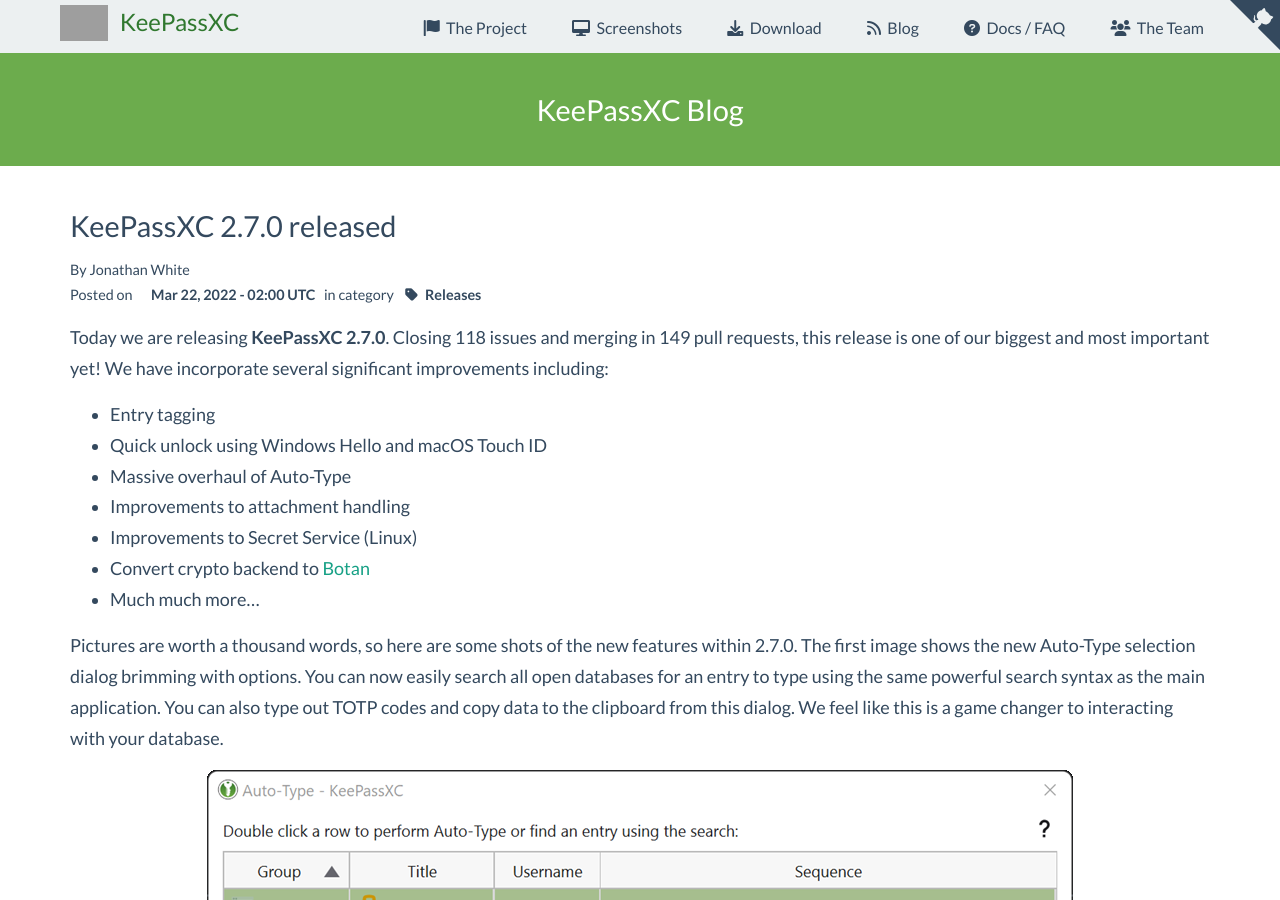
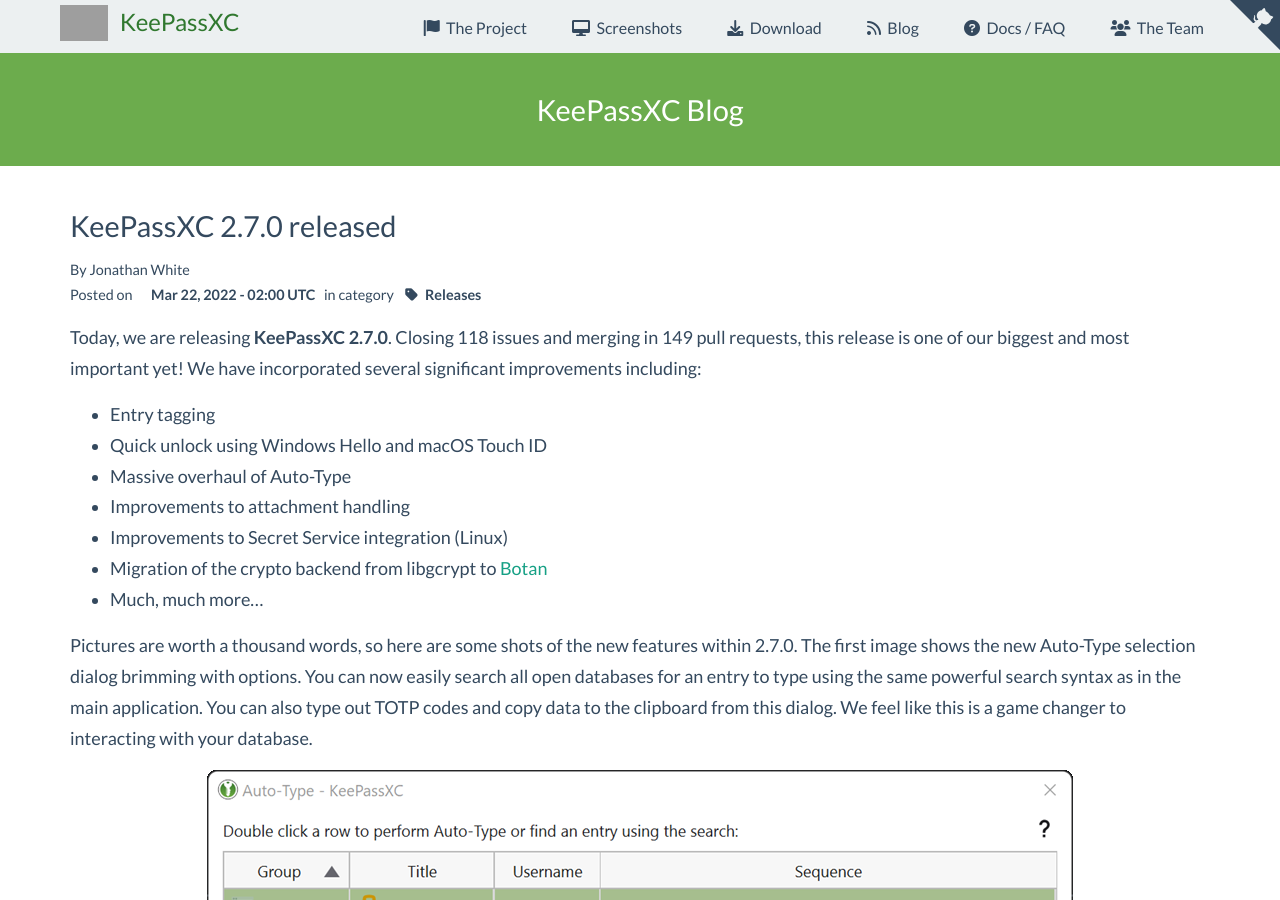
Before and after one commit to keepassxreboot/keepassxc-org, a Jekyll site: the page built from blog/_posts/2022-03-21-2.7.0-released.md, in a window 1280 px wide and 900 px high. Built offline with Jekyll 4.4.1, drawn with Linux system fonts in a browser that asks for light colours; comment, search, counter and statistics services are not loaded; some of the changed text lies outside the part shown; grey boxes are pictures that could not be loaded.

Commit message:
Update blog post, fix Windows portable link

```diff
--- a/blog/_posts/2022-03-21-2.7.0-released.md
+++ b/blog/_posts/2022-03-21-2.7.0-released.md
@@ -10,23 +10,23 @@
 excerpt_separator: <!--more-->
 ---
 
-Today we are releasing **KeePassXC 2.7.0**. Closing 118 issues and merging in 149 pull requests, this
-release is one of our biggest and most important yet! We have incorporate several significant improvements
+Today, we are releasing **KeePassXC 2.7.0**. Closing 118 issues and merging in 149 pull requests, this
+release is one of our biggest and most important yet! We have incorporated several significant improvements
 including:
 
 * Entry tagging
 * Quick unlock using Windows Hello and macOS Touch ID
 * Massive overhaul of Auto-Type
 * Improvements to attachment handling
-* Improvements to Secret Service (Linux)
-* Convert crypto backend to [Botan](https://github.com/randombit/botan)
-* Much much more...
+* Improvements to Secret Service integration (Linux)
+* Migration of the crypto backend from libgcrypt to [Botan](https://github.com/randombit/botan)
+* Much, much more...
 
 <!--more-->
 
 Pictures are worth a thousand words, so here are some shots of the new features within 2.7.0. The first
 image shows the new Auto-Type selection dialog brimming with options. You can now easily search all open
-databases for an entry to type using the same powerful search syntax as the main application. You can also
+databases for an entry to type using the same powerful search syntax as in the main application. You can also
 type out TOTP codes and copy data to the clipboard from this dialog. We feel like this is a game changer
 to interacting with your database.
 
@@ -41,15 +41,19 @@
 ![Database Tags]({{ site.baseurl }}/blog/images/2.7_tags.png)
 
 We also took this opportunity to improve how you view entry history. We now show which fields changed between
-each line item so you can easily revert a specific change.
+each line item, so you can easily revert a specific change.
 
 ![Compare Entry History]({{ site.baseurl }}/blog/images/2.7_history.png)
 
-Lastly, we included a new database report to show data used by the browser integration. You can very quickly see
-all entries with urls set and those with custom settings for the browser extension. This report allows you to
-quickly hone in on entries with misconfigured urls or being denied access to the browser extension unintentionally.
+Lastly, we added a new tab to the database reports that shows data used by the browser extension. You can very
+quickly see all entries with URLs and with custom settings for the browser extension. This report allows
+you to quickly hone in on entries with wrong URLs or misconfigured allow/deny settings.
 
 ![Browser Statistics]({{ site.baseurl }}/blog/images/2.7_browserstats.png)
+
+*Side note:* The new release is the first to be built with the Microsoft toolchain instead of Msys2 on Windows.
+As a result, Windows users may need to install the [Microsoft Visual C++ Redistributable](https://aka.ms/vs/17/release/vc_redist.x64.exe)
+if experiencing issues with missing DLLs.
 
 View the entire changelog on the [2.7.0 Release Page](https://github.com/keepassxreboot/keepassxc/releases/tag/2.7.0).
 
--- a/download.html
+++ b/download.html
@@ -308,15 +308,15 @@
                 </div>
                 <ul class="download-links">
                     <li class="links">
-                        <a href="https://github.com/keepassxreboot/keepassxc/releases/download/{{ site.data.version.stable.windows.portable.version }}/KeePassXC-{{ site.data.version.stable.windows.portable.version }}{{ site.data.version.stable.windows.portable.suffix }}-Win64-Portable.zip">
+                        <a href="https://github.com/keepassxreboot/keepassxc/releases/download/{{ site.data.version.stable.windows.portable.version }}/KeePassXC-{{ site.data.version.stable.windows.portable.version }}{{ site.data.version.stable.windows.portable.suffix }}-Win64.zip">
                             Portable ZIP archive</a>
                     </li>
                     <li class="links sig">
-                        <a href="https://github.com/keepassxreboot/keepassxc/releases/download/{{ site.data.version.stable.windows.portable.version }}/KeePassXC-{{ site.data.version.stable.windows.portable.version }}{{ site.data.version.stable.windows.portable.suffix }}-Win64-Portable.zip.sig">
+                        <a href="https://github.com/keepassxreboot/keepassxc/releases/download/{{ site.data.version.stable.windows.portable.version }}/KeePassXC-{{ site.data.version.stable.windows.portable.version }}{{ site.data.version.stable.windows.portable.suffix }}-Win64.zip.sig">
                             PGP signature</a>
                     </li>
                     <li class="links digest">
-                        <a href="https://github.com/keepassxreboot/keepassxc/releases/download/{{ site.data.version.stable.windows.portable.version }}/KeePassXC-{{ site.data.version.stable.windows.portable.version }}{{ site.data.version.stable.windows.portable.suffix }}-Win64-Portable.zip.DIGEST">
+                        <a href="https://github.com/keepassxreboot/keepassxc/releases/download/{{ site.data.version.stable.windows.portable.version }}/KeePassXC-{{ site.data.version.stable.windows.portable.version }}{{ site.data.version.stable.windows.portable.suffix }}-Win64.zip.DIGEST">
                             SHA-256 digest</a>
                     </li>
                 </ul>
```
